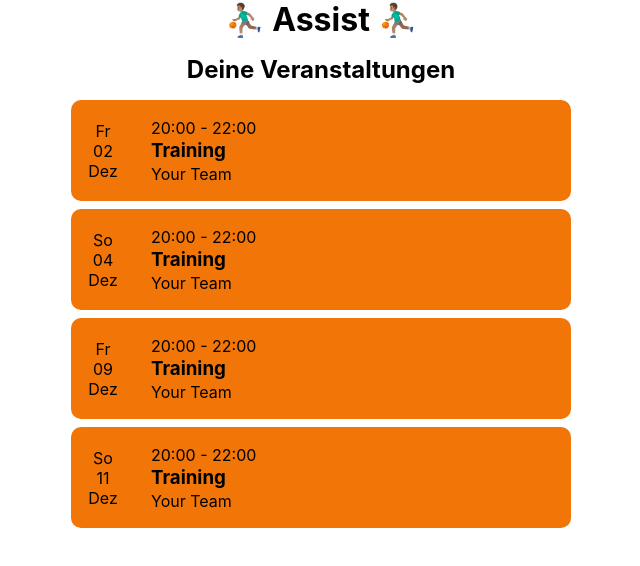
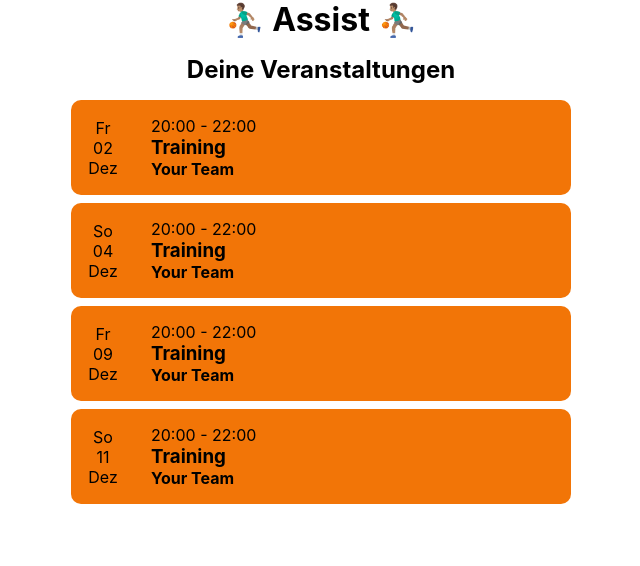
Before and after one commit to gaiisay/capstone-project, a Next.js app: page / in a window 1280 px wide. Shown: the top 566 px of the page, without its empty margins (319-959 px from the left). Built offline with nearby package versions, Linux system fonts and the light colour scheme.

Commit message:
implement Code Review

```diff
--- a/components/EventCard/index.js
+++ b/components/EventCard/index.js
@@ -7,12 +7,10 @@ function EventCard({ event, teamName }) {
 
   return (
     <Card>
-      <StyledDate data-testid="date" dateTime={event.date}>
-        {eventDate}
-      </StyledDate>
-      <p data-testid="time">{eventTime}</p>
-      <h3 data-testid="name">{event.name}</h3>
-      <p data-testid="team">{teamName}</p>
+      <StyledDate dateTime={event.date}>{eventDate}</StyledDate>
+      <time>{eventTime}</time>
+      <h3>{event.name}</h3>
+      <h4>{teamName}</h4>
     </Card>
   );
 }
@@ -24,7 +22,6 @@ const Card = styled.article`
   margin: 0.5rem;
   display: grid;
   grid-template-columns: 2rem 3fr;
-  grid-template-rows: repeat(3, 1fr);
   align-items: center;
   column-gap: 2rem;
   background-color: #f27507;
--- a/components/GlobalStyles.js
+++ b/components/GlobalStyles.js
@@ -15,7 +15,7 @@ const GlobalStyles = createGlobalStyle`
         margin: 0;
     }
 
-    h1, h2{
+    h1, h2 {
         text-align: center;
         margin-bottom: 1rem;
     }
--- a/pages/index.js
+++ b/pages/index.js
@@ -4,18 +4,20 @@ import { fetcher } from "../helpers/api";
 
 export default function Home() {
   const { data: events, error } = useSWR("/api/events", fetcher);
+
   if (error) return <h1>There was an error</h1>;
+
   if (!events) return <h1>...Loading...</h1>;
 
-  events.sort((a, b) => new Date(a.date) - new Date(b.date));
+  const sortedEvents = [...events].sort((a, b) => new Date(a.date) - new Date(b.date));
 
   return (
-    <>
+    <main>
       <h1>⛹🏽‍♂️ Assist ⛹🏽‍♂️</h1>
       <h2>Deine Veranstaltungen</h2>
-      {events.map((event) => (
+      {sortedEvents.map((event) => (
         <EventCard key={event.id} event={event} teamName="Your Team" />
       ))}
-    </>
+    </main>
   );
 }
```
Also changed, not shown: 2 other files (tests, documents, lock files or other folders).
